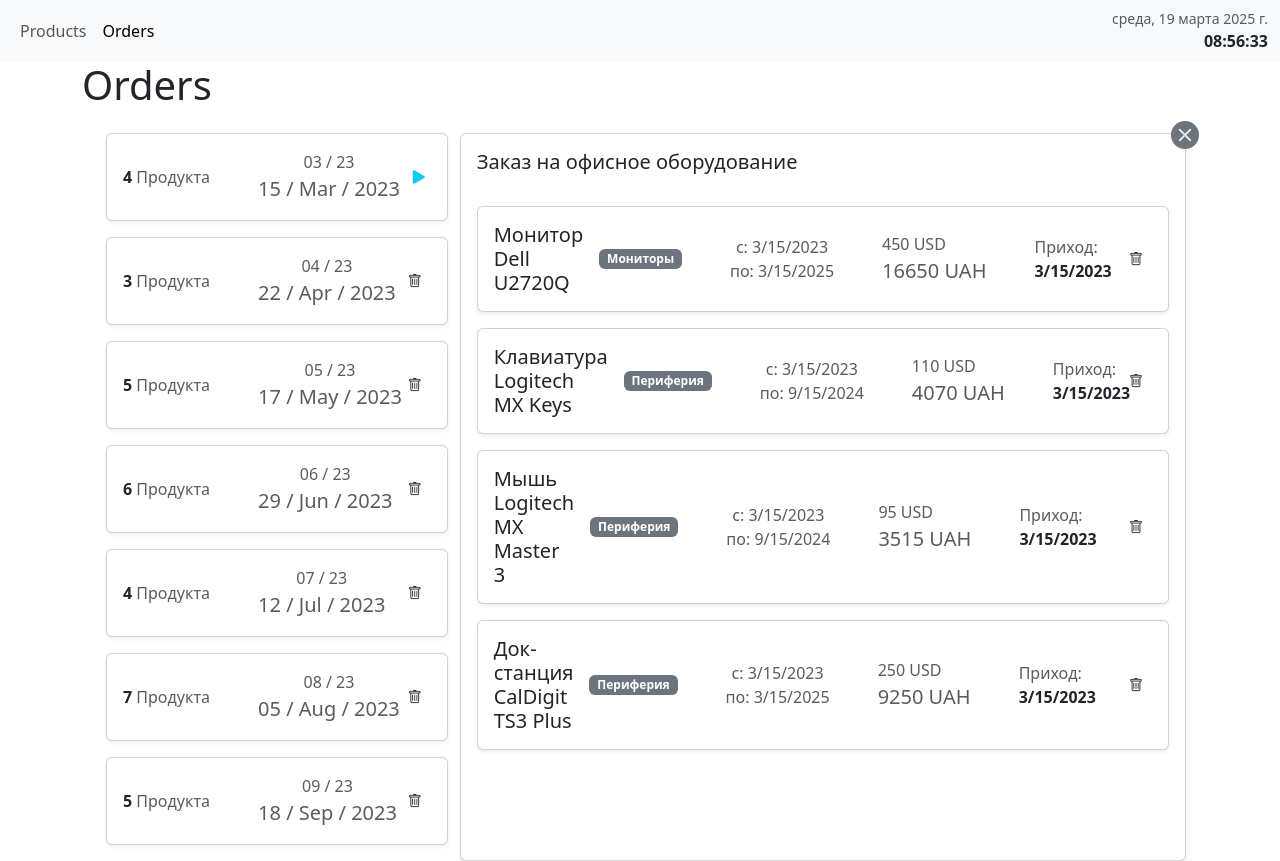
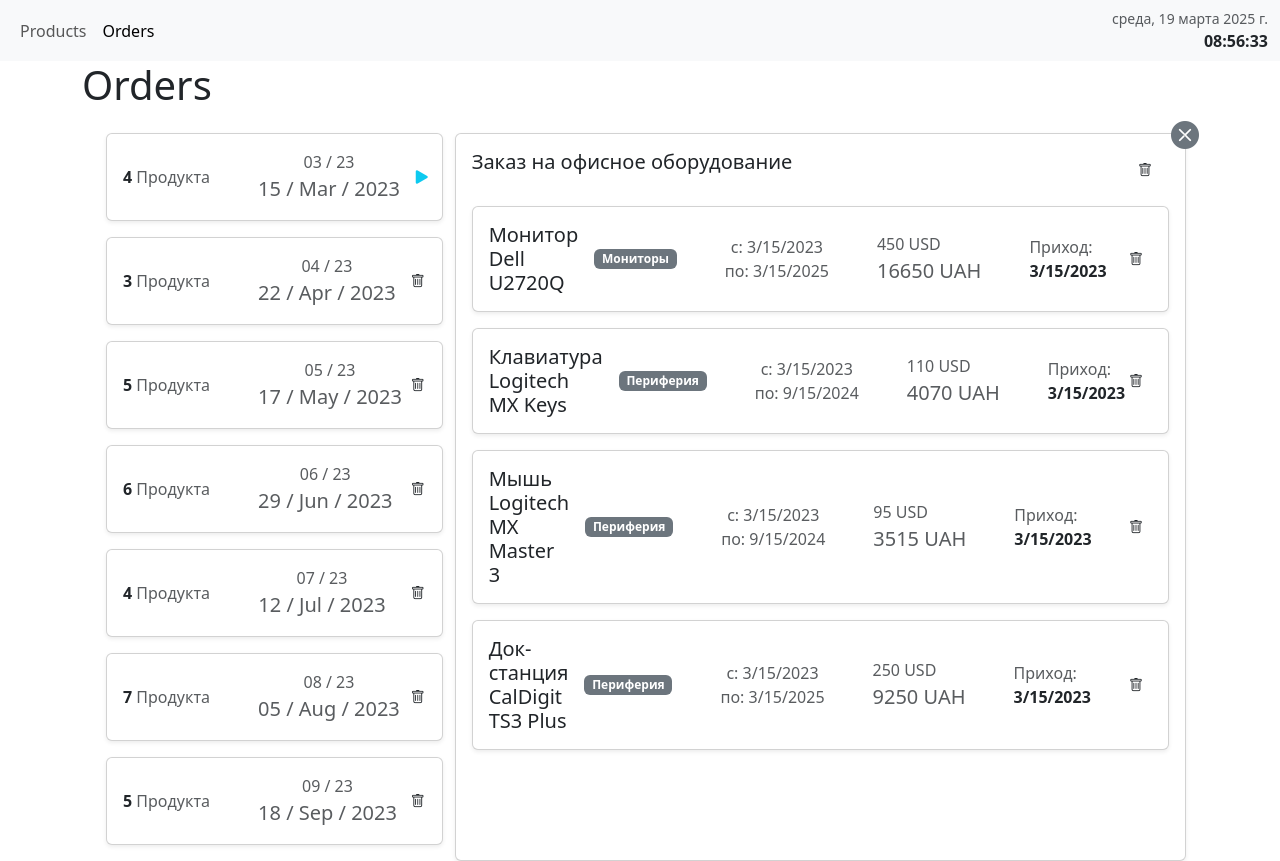
Before and after one commit to badday182/berkun-dzencode-test, a Next.js app in the folder my-app/: page /orders in a window 1280 px wide. Both pictures are taken after a click on the element 616 px from the left and 177 px from the top of the page. Built offline with nearby package versions, Linux system fonts and the light colour scheme.

Commit message:
Refactor OrderCard and OrderProductsCard components for improved layout and icon spacing; add delete button to OrderProductsCard

```diff
--- a/my-app/src/components/orderCard/index.tsx
+++ b/my-app/src/components/orderCard/index.tsx
@@ -71,10 +71,10 @@
           </div>
         </div>
         {selectedOrderId === orderId ? (
-          <i className="bi bi-play-fill text-info fs-4 pe-3"></i>
+          <i className="bi bi-play-fill text-info fs-4 pe-2"></i>
         ) : (
           <button className="btn btn-sm" onClick={handleOpenModal}>
-            <i className={`bi bi-trash pe-3 ${styles.icon}`}></i>
+            <i className={`bi bi-trash pe-2 ${styles.icon}`}></i>
           </button>
         )}
       </div>
--- a/my-app/src/components/orderProductsCard/index.tsx
+++ b/my-app/src/components/orderProductsCard/index.tsx
@@ -42,7 +42,12 @@
         {selectedOrderId && (
           <div>
             <div className="product-list gap-3 d-flex flex-column">
-              <h5 className="mb-3">{selectedOrderTitle}</h5>
+              <div className="d-flex flex-row justify-content-between">
+                <h5 className="mb-3">{selectedOrderTitle}</h5>
+                <button className="btn btn-sm">
+                  <i className={`bi bi-trash pe-2 ${styles.icon}`}></i>
+                </button>
+              </div>
               {filteredProducts.length > 0 ? (
                 filteredProducts.map((product) => (
                   <ProductCard key={product.id} product={product} />
```
